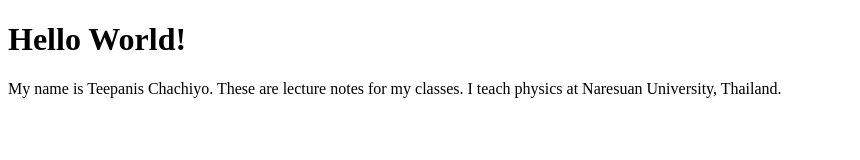
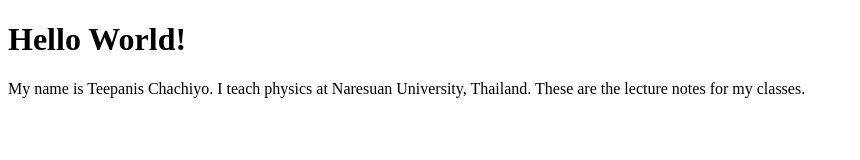
Before and after one commit to teepanis/lecture-notes, a plain HTML site: page index.html in a window 1280 px wide. Shown: the whole page, without its empty margins (0-860 px from the left). Drawn offline with Linux system fonts and the light colour scheme.

Commit message:
Update index.html

```diff
--- a/index.html
+++ b/index.html
@@ -7,6 +7,6 @@
 </head>
 <body>
     <h1>Hello World!</h1>
-    <p>My name is Teepanis Chachiyo. These are lecture notes for my classes. I teach physics at Naresuan University, Thailand.</p>
+    <p>My name is Teepanis Chachiyo. I teach physics at Naresuan University, Thailand. These are the lecture notes for my classes.</p>
 </body>
 </html>
```
